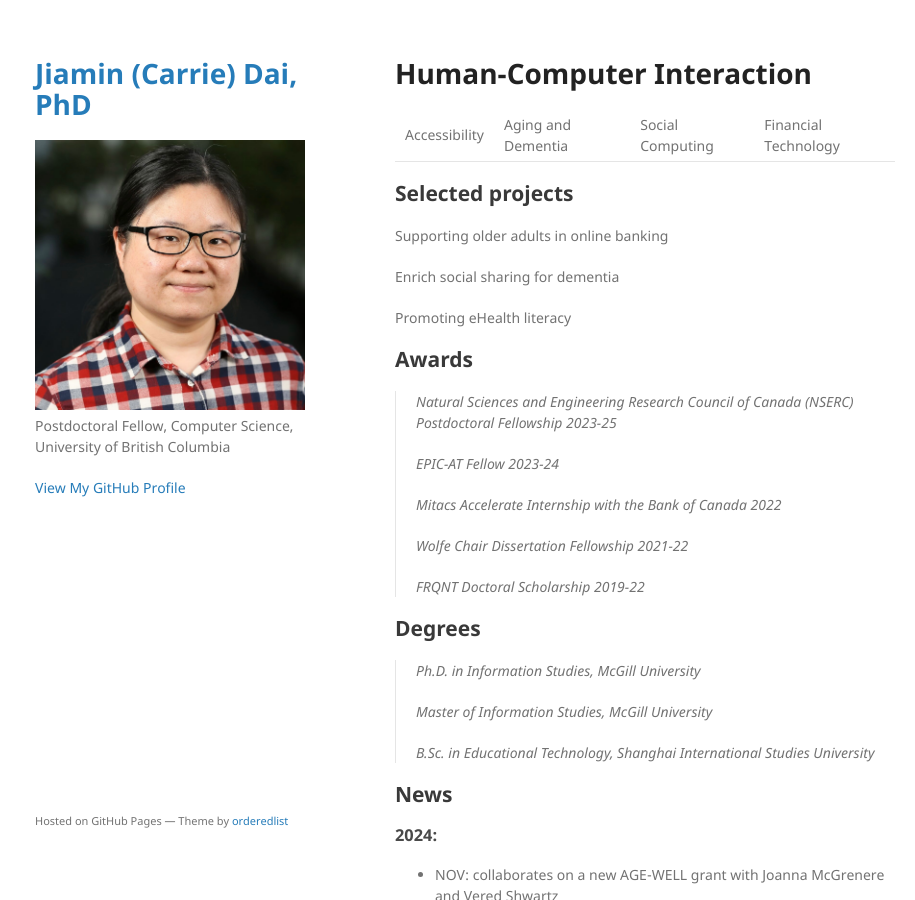
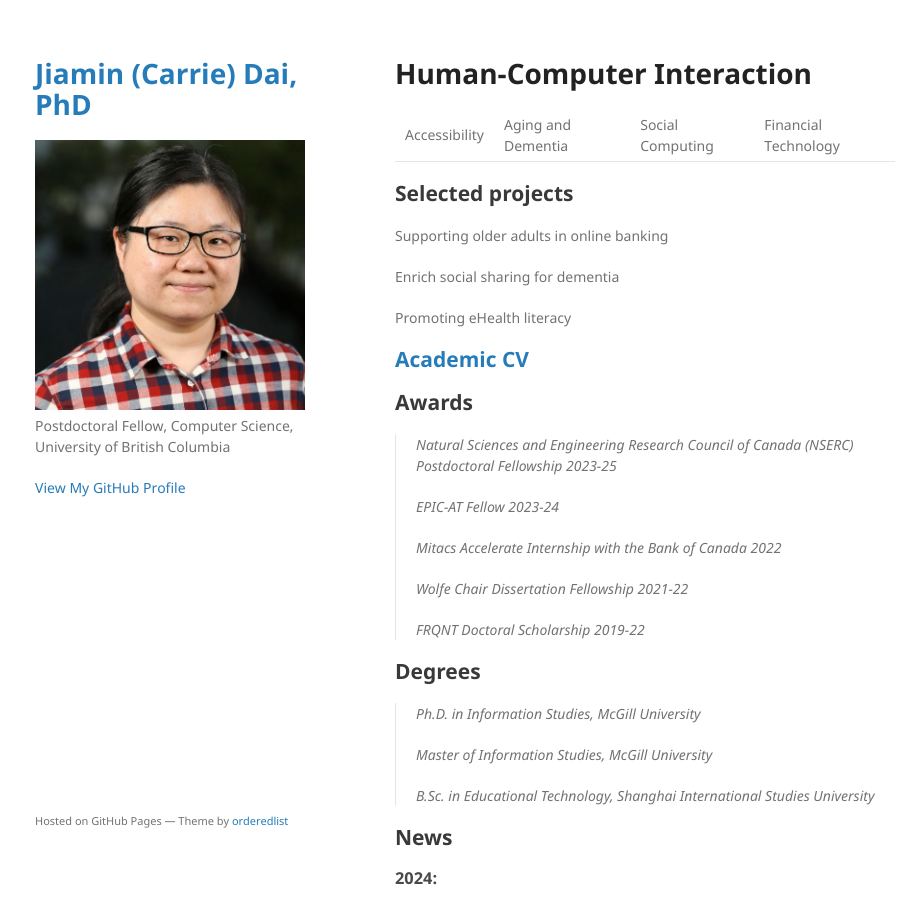
Before and after one commit to jiamin-dai/jiamin-dai.github.io, a Jekyll site: the page built from index.md, in a window 1280 px wide and 900 px high. Shown: the whole window, without its empty margins (175-1090 px from the left). Built offline with Jekyll 4.4.1, drawn with Linux system fonts in a browser that asks for light colours; our own code applies the rules of GitHub Pages for plain Markdown files.

Commit message:
Update index.md

```diff
--- a/index.md
+++ b/index.md
@@ -9,6 +9,8 @@ Supporting older adults in online banking
 Enrich social sharing for dementia
 
 Promoting eHealth literacy
+
+## [Academic CV](./CV20241207.pdf)
 
 <!---
 ---
```
